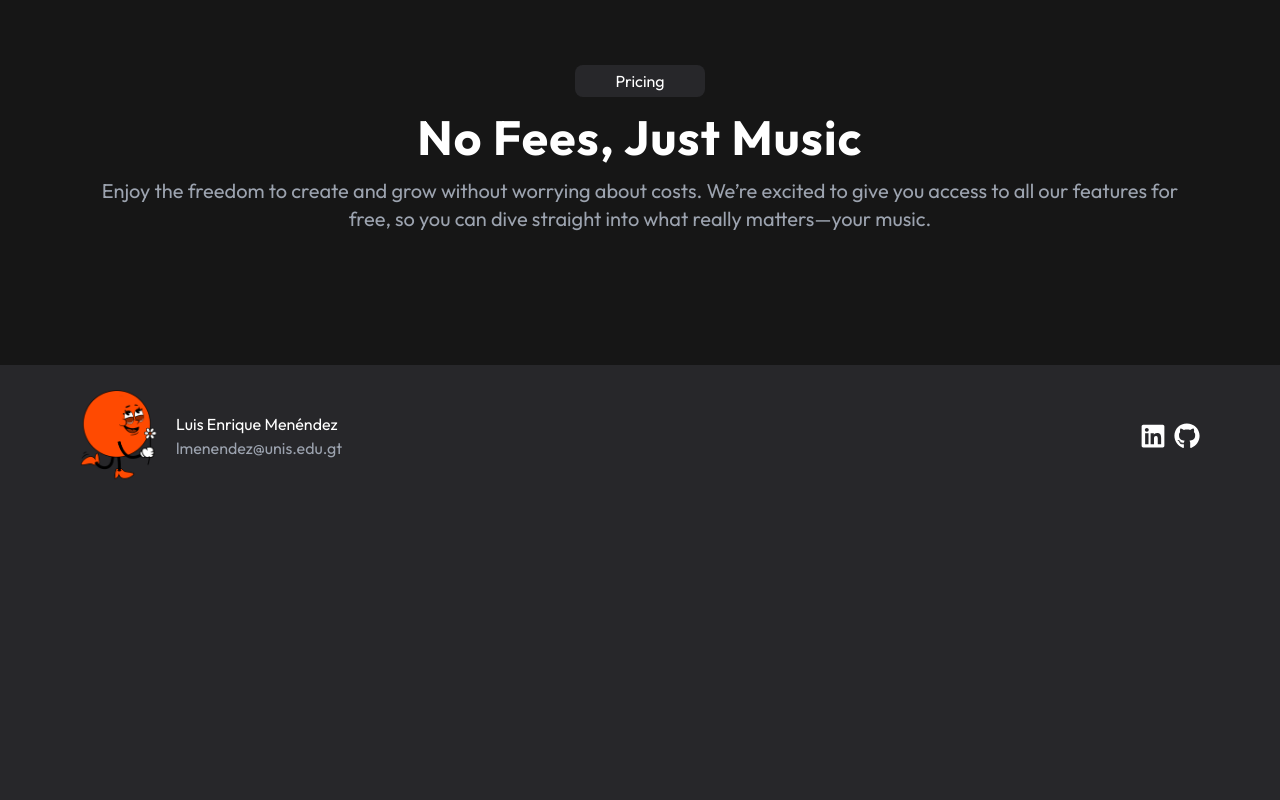
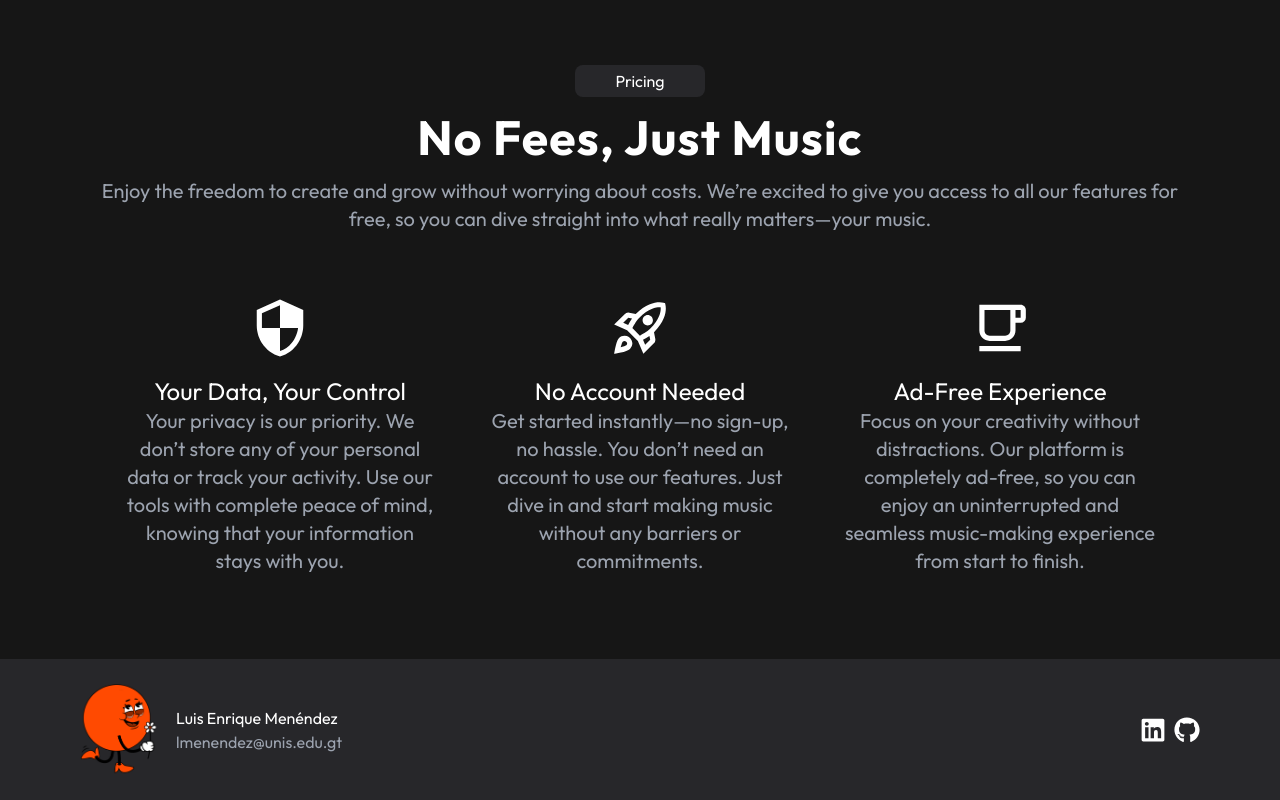
Before and after one commit to wuiquique/front_predictive, a React (Vite) app: page / in a window 1280 px wide. Shown: the part 1435-2235 px from the top of the page. Before the commit the page ends 1941 px from the top, so only its background shows below. Built offline with nearby package versions, Linux system fonts and the light colour scheme.

Commit message:
Home finished and No results artists changed

```diff
--- a/src/components/NoResults.jsx
+++ b/src/components/NoResults.jsx
@@ -1,13 +1,21 @@
-function NoResults() {
+function NoResults({ root }) {
   return (
     <div className="flex justify-center">
       <div className="flex flex-col items-center sm:items-start w-10/12">
         <div className="flex flex-col items-center sm:items-start w-10/12 sm:w-4/5 mt-20 mb-20 sm:mb-52">
           <h1 className="text-6xl sm:text-9xl font-extrabold text-center sm:text-start">
-            Hey There!
+            {root === "artists"
+              ? "Well Hello..."
+              : root === "songs"
+              ? "Hey There!"
+              : null}
           </h1>
           <h2 className="text-2xl sm:text-4xl text-gray-400 text-center sm:text-start mt-4">
-            Don’t be afraid—start exploring to find the next big hit!
+            {root === "artists"
+              ? "Dive in and see what’s trending—your next hit waiting!"
+              : root === "songs"
+              ? "Don’t be afraid—start exploring to find the next big hit!"
+              : null}
           </h2>
         </div>
       </div>
--- a/src/pages/Artists/Artists.jsx
+++ b/src/pages/Artists/Artists.jsx
@@ -55,7 +55,7 @@ function Artists() {
             ))}
           </div>
         ) : (
-          <NoResults />
+          <NoResults root="artists" />
         )}
       </div>
     </div>
--- a/src/pages/Home.jsx
+++ b/src/pages/Home.jsx
@@ -1,6 +1,9 @@
 import {
   MdConnectWithoutContact,
+  MdOutlineFreeBreakfast,
+  MdOutlineRocketLaunch,
   MdQueueMusic,
+  MdSecurity,
   MdTrendingUp,
 } from "react-icons/md";
 import { useNavigate } from "react-router-dom";
@@ -85,7 +88,7 @@ function Home() {
           <img src="/Home2.png" className="w-[350px]" />
         </div>
       </div>
-      <div className="flex flex-col items-center mt-40 mb-28">
+      <div className="flex flex-col items-center mt-40 mb-10">
         <div className="py-1 px-10 bg-zinc-800 rounded-lg">Pricing</div>
         <h1 className="text-center text-5xl font-bold tracking-wide mt-4">
           No Fees, Just Music
@@ -97,6 +100,41 @@ function Home() {
         </h3>
       </div>
       {/* Card with more details about free, similar to artists card */}
+      <div className="grid grid-cols-1 sm:grid-cols-2 md:grid-cols-3 mx-20">
+        <div className="group flex flex-col items-center hover:bg-zinc-800 p-6 rounded-md">
+          <MdSecurity size={62} className="group-hover:text-[#ff4a01]" />
+          <h4 className="text-2xl text-center mt-4">Your Data, Your Control</h4>
+          <h5 className="text-xl text-gray-400 text-center">
+            Your privacy is our priority. We don’t store any of your personal
+            data or track your activity. Use our tools with complete peace of
+            mind, knowing that your information stays with you.
+          </h5>
+        </div>
+        <div className="group flex flex-col items-center hover:bg-zinc-800 p-6 rounded-md">
+          <MdOutlineRocketLaunch
+            size={62}
+            className="group-hover:text-[#ff4a01]"
+          />
+          <h4 className="text-2xl text-center mt-4">No Account Needed</h4>
+          <h5 className="text-xl text-gray-400 text-center">
+            Get started instantly—no sign-up, no hassle. You don’t need an
+            account to use our features. Just dive in and start making music
+            without any barriers or commitments.
+          </h5>
+        </div>
+        <div className="group flex flex-col items-center hover:bg-zinc-800 p-6 rounded-md">
+          <MdOutlineFreeBreakfast
+            size={62}
+            className="group-hover:text-[#ff4a01]"
+          />
+          <h4 className="text-2xl text-center mt-4">Ad-Free Experience</h4>
+          <h5 className="text-xl text-gray-400 text-center">
+            Focus on your creativity without distractions. Our platform is
+            completely ad-free, so you can enjoy an uninterrupted and seamless
+            music-making experience from start to finish.
+          </h5>
+        </div>
+      </div>
     </div>
   );
 }
--- a/src/pages/Songs/Songs.jsx
+++ b/src/pages/Songs/Songs.jsx
@@ -51,7 +51,7 @@ function Songs() {
             ))}
           </div>
         ) : (
-          <NoResults />
+          <NoResults root="songs" />
         )}
       </div>
     </div>
```
